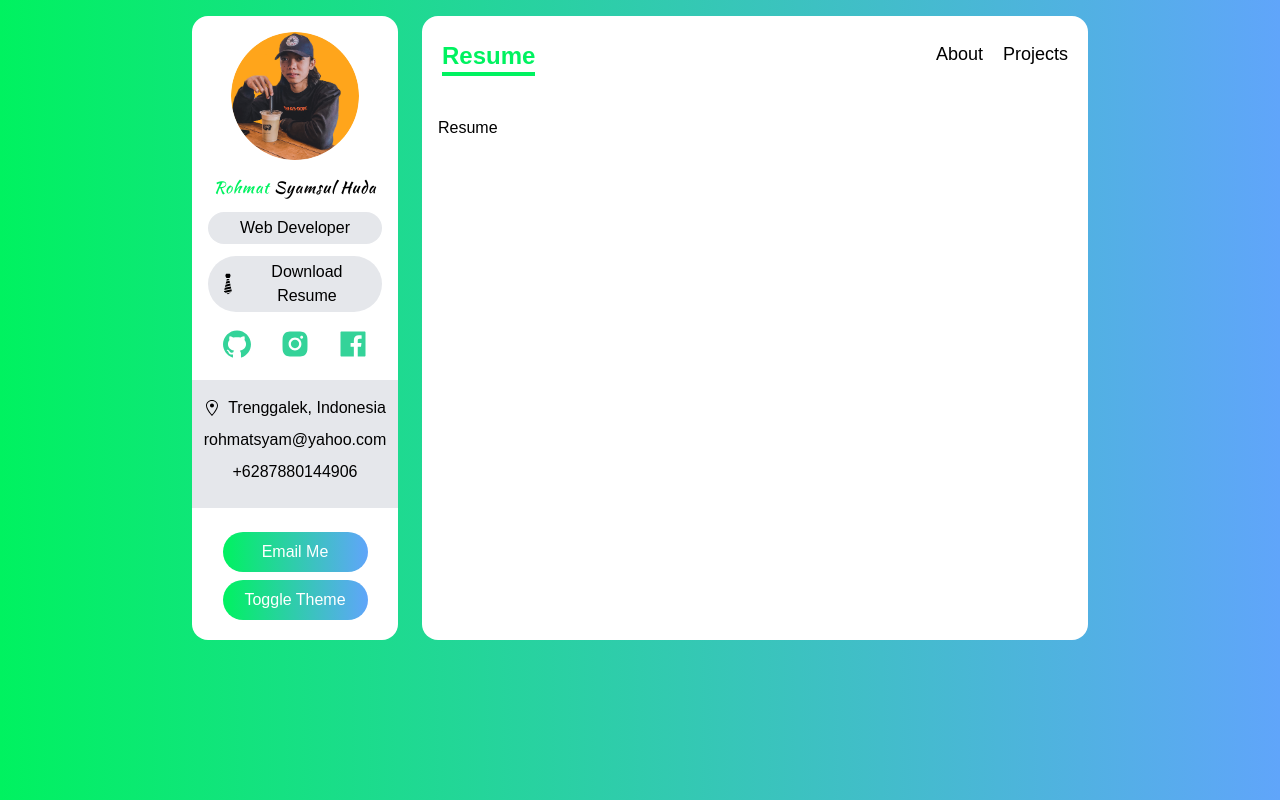
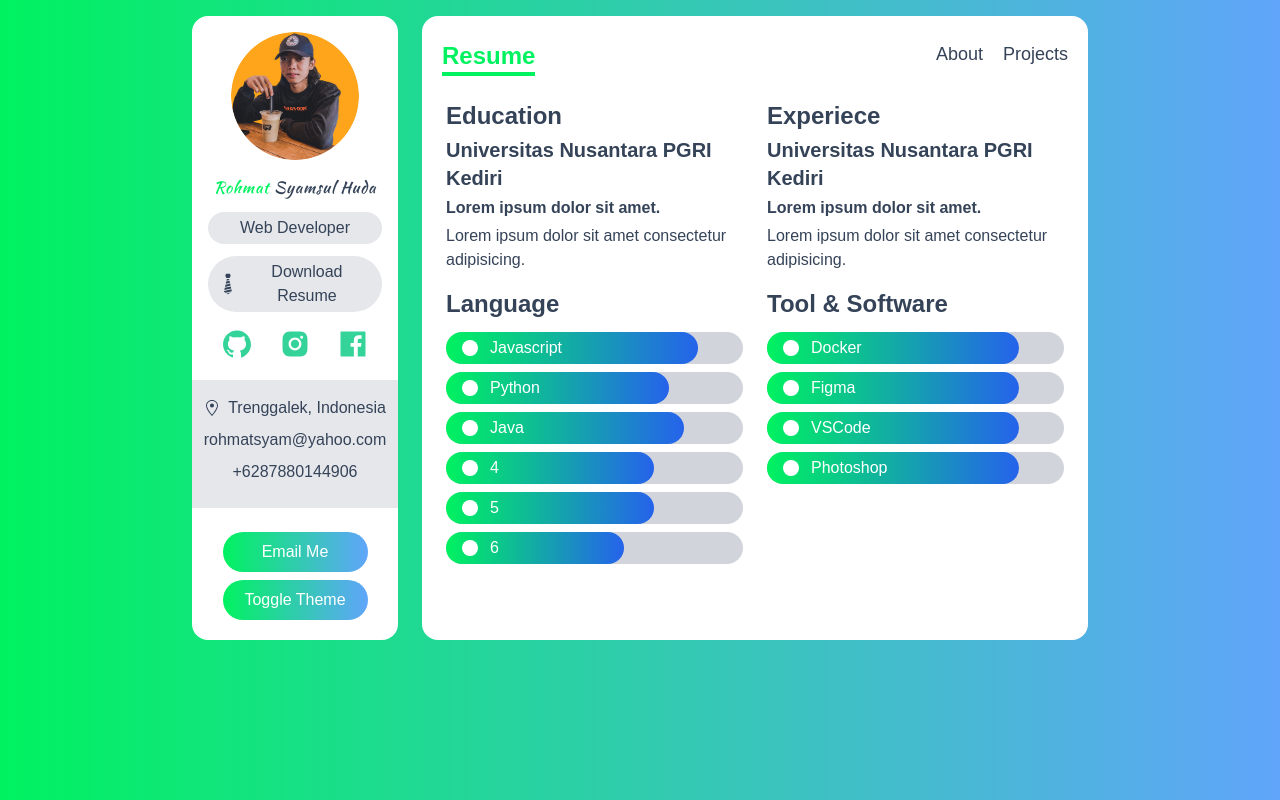
Before and after one commit to rohmatsyam/portofolioku, a Next.js app: page /resume in a window 1280 px wide. Built offline with nearby package versions, Linux system fonts and the light colour scheme.

Commit message:
Add Resume page

```diff
--- /dev/null
+++ b/components/Bar.tsx
@@ -0,0 +1,15 @@
+import { FunctionComponent } from "react"
+import { ISkill } from "../types"
+
+const Bar:FunctionComponent<{data:ISkill}> = ({data:{Icon,level,name}}) => {
+    return (
+        <div className="my-2 text-white bg-gray-300 rounded-full">
+            <div className="flex items-center px-4 py-1 rounded-full bg-gradient-to-r from-green to-blue-600" style={{width:level+'%'}}>
+                <Icon className="mr-3"/>
+                {name}
+            </div>
+        </div>
+    )
+}
+
+export default Bar
--- a/data.ts
+++ b/data.ts
@@ -2,7 +2,8 @@ import { RiComputerLine } from "react-icons/ri";
 import { FaServer } from "react-icons/fa";
 import { AiOutlineAntDesign, AiOutlineApi } from "react-icons/ai";
 import { MdDeveloperMode } from "react-icons/md";
-import {IService} from "./types";
+import {IService, ISkill} from "./types";
+import {BsCircleFill} from 'react-icons/bs'
 
 export const services: IService[] = [
   {
@@ -41,3 +42,59 @@ export const services: IService[] = [
       "Lorem ipsum dolor sit amet consectetur adipisicing elit. Hic quis minima autem!",
   },
 ];
+
+export const languages:ISkill[] = [
+  {
+    name:"Javascript",
+    level:"85",
+    Icon:BsCircleFill
+  },
+  {
+    name:"Python",
+    level:"75",
+    Icon:BsCircleFill
+  },
+  {
+    name:"Java",
+    level:"80",
+    Icon:BsCircleFill
+  },
+  {
+    name:"4",
+    level:"70",
+    Icon:BsCircleFill
+  },
+  {
+    name:"5",
+    level:"70",
+    Icon:BsCircleFill
+  },
+  {
+    name:"6",
+    level:"60",
+    Icon:BsCircleFill
+  },
+]
+
+export const tools:ISkill[] = [
+  {
+    name:"Docker",
+    level:"85",
+    Icon:BsCircleFill
+  },
+  {
+    name:"Figma",
+    level:"85",
+    Icon:BsCircleFill
+  },
+  {
+    name:"VSCode",
+    level:"85",
+    Icon:BsCircleFill
+  },
+  {
+    name:"Photoshop",
+    level:"85",
+    Icon:BsCircleFill
+  },
+]
--- a/pages/resume.tsx
+++ b/pages/resume.tsx
@@ -1,7 +1,48 @@
+import Bar from "../components/Bar"
+import { languages, tools } from "../data"
+
 const resume = () => {
     return (
-        <div className="p-4">
-            <h1>Resume</h1>
+        <div className="px-6">
+            {/* Education & Experience */}
+            <div className="grid gap-6 md:grid-cols-2">
+                <div>
+                    <h3 className="text-2xl font-bold">Education</h3>
+                    <div>
+                        <h6 className="my-1 text-xl font-bold">Universitas Nusantara PGRI Kediri</h6>
+                        <p className="my-1 font-semibold">Lorem ipsum dolor sit amet.</p>
+                        <p className="my-1">Lorem ipsum dolor sit amet consectetur adipisicing.</p>
+                    </div>
+                </div>
+                <div>
+                    <h3 className="text-2xl font-bold">Experiece</h3>
+                    <div>
+                        <h6 className="my-1 text-xl font-bold">Universitas Nusantara PGRI Kediri</h6>
+                        <p className="my-1 font-semibold">Lorem ipsum dolor sit amet.</p>
+                        <p className="my-1">Lorem ipsum dolor sit amet consectetur adipisicing.</p>
+                    </div>
+                </div>
+            </div>
+
+            {/* Language & Tool */}
+            <div className="grid gap-6 md:grid-cols-2">
+                <div>
+                    <h5 className="my-3 text-2xl font-bold">Language</h5>
+                    <div className="my-2">
+                        {
+                            languages.map((language)=><Bar data={language} key={language.name}/>)
+                        }
+                    </div>
+                </div>
+                <div>
+                    <h5 className="my-3 text-2xl font-bold">Tool & Software</h5>
+                    <div className="my-2">
+                        {
+                            tools.map((tool)=><Bar data={tool} key={tool.name}/>)
+                        }
+                    </div>
+                </div>
+            </div>
         </div>
     )
 }
--- a/styles/globals.css
+++ b/styles/globals.css
@@ -6,4 +6,5 @@
 body {
   background-color: black;
   font-family: sans-serif;
+  color: #354358;
 }
--- a/types.ts
+++ b/types.ts
@@ -5,3 +5,9 @@ export interface IService{
     about:string
     Icon:IconType
 }
+
+export interface ISkill{
+    name:string
+    level:string
+    Icon:IconType
+}
```
